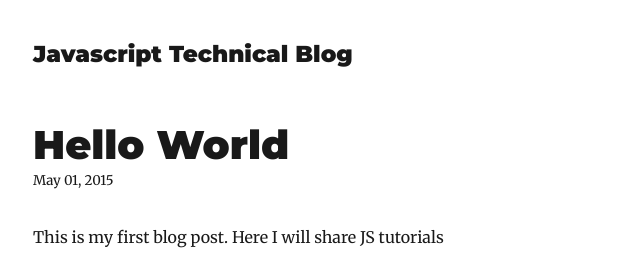
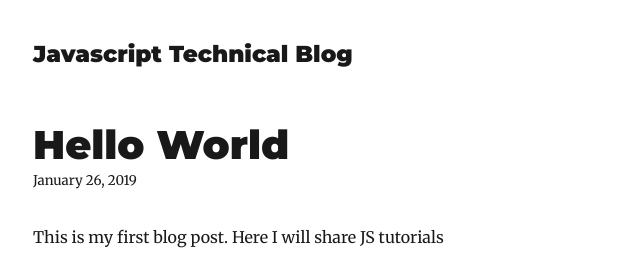
Before and after one commit to gagandeepp/gagandeepp.github.io, a Gatsby site: page /hello-world/ in a window 1280 px wide. Shown: the top 257 px of the page, 292-932 px from the left. Built offline with nearby package versions, Linux system fonts and the light colour scheme; Gatsby itself is replaced by a stand-in of ours; some packages are replaced by stand-ins of ours.

Commit message:
timestamp corrected

```diff
--- a/content/blog/hello-world/index.md
+++ b/content/blog/hello-world/index.md
@@ -1,6 +1,6 @@
 ---
 title: Hello World
-date: '2015-05-01T22:12:03.284Z'
+date: '2019-01-26T15:12:03.284Z'
 ---
 
 This is my first blog post. Here I will share JS tutorials
```
